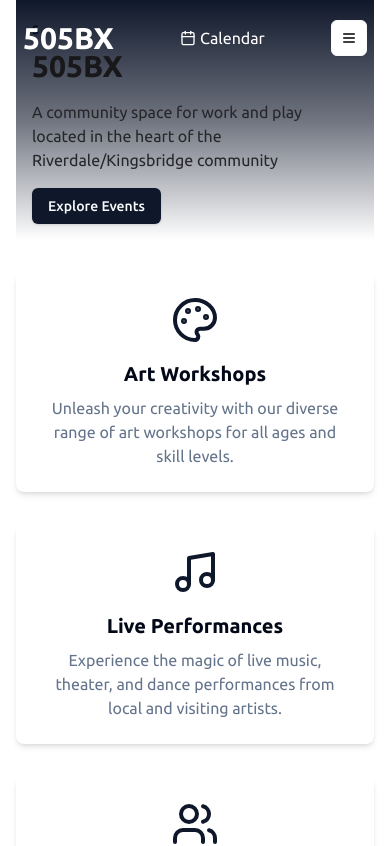
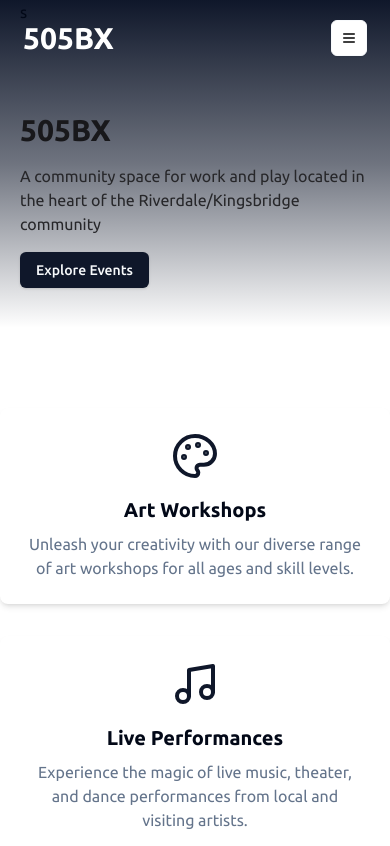
Before and after one commit to rummansheikh69/bandit-agency, a React (Vite) app in the folder frontend/: page / in a window 390 px wide. Shown: the top 846 px of the page. Built offline with nearby package versions, Linux system fonts and the light colour scheme.

Commit message:
navbar andhero

```diff
--- a/frontend/src/components/Bar/Navbar.jsx
+++ b/frontend/src/components/Bar/Navbar.jsx
@@ -175,7 +175,7 @@ function Navbar() {
             initial={{ opacity: 0, y: -20 }}
             animate={{ opacity: 1, y: 0 }}
             transition={{ duration: 0.5, delay: 0.5 }}
-            className="relative"
+            className="relative md:block hidden"
             onMouseEnter={() => setShowCalendar(true)}
             onMouseLeave={() => setShowCalendar(false)}
           >
--- a/frontend/src/components/ui/sheet.jsx
+++ b/frontend/src/components/ui/sheet.jsx
@@ -16,7 +16,7 @@ const SheetPortal = SheetPrimitive.Portal;
 const SheetOverlay = React.forwardRef(({ className, ...props }, ref) => (
   <SheetPrimitive.Overlay
     className={cn(
-      "fixed inset-0 z-50 bg-black/90  data-[state=open]:animate-in data-[state=closed]:animate-out data-[state=closed]:fade-out-0 data-[state=open]:fade-in-0",
+      "fixed inset-0 z-50 bg-black/50  data-[state=open]:animate-in data-[state=closed]:animate-out data-[state=closed]:fade-out-0 data-[state=open]:fade-in-0",
       className
     )}
     {...props}
--- a/frontend/src/pages/HomePage.jsx
+++ b/frontend/src/pages/HomePage.jsx
@@ -84,18 +84,18 @@ export default function Component() {
     <div className="bg-transparent min-h-screen ">
       <Layout>
         {/* Hero section  */}
-        <main className=" px-4 md:px-0">
+        <main className="px-0">
           <motion.section
             initial={{ opacity: 0, y: 20 }}
             animate={{ opacity: 1, y: 0 }}
             transition={{ duration: 0.5 }}
-            className="   mb-8 h-max"
+            className="   mb-20 h-max"
           >
             <div className="md:flex items-center gap-10">
               <div className="md:w-full md:h-[70vh] ">
-                <div className="  mb-4 w-full h-full md:px-14 bg-gradient-to-t to-primary via-primary/60 from-transparent  p-4 flex flex-col gap-2 justify-between">
+                <div className="  mb-4 w-full h-full md:px-14 px-5 bg-gradient-to-t to-primary via-primary/60 from-transparent flex flex-col gap-2 justify-between">
                   <div>s</div>
-                  <div>
+                  <div className=" md:mt-0 mt-20 mb-10">
                     <h2 className=" text-3xl text-zinc-900 font-bold mb-4">
                       505BX
                     </h2>
```
